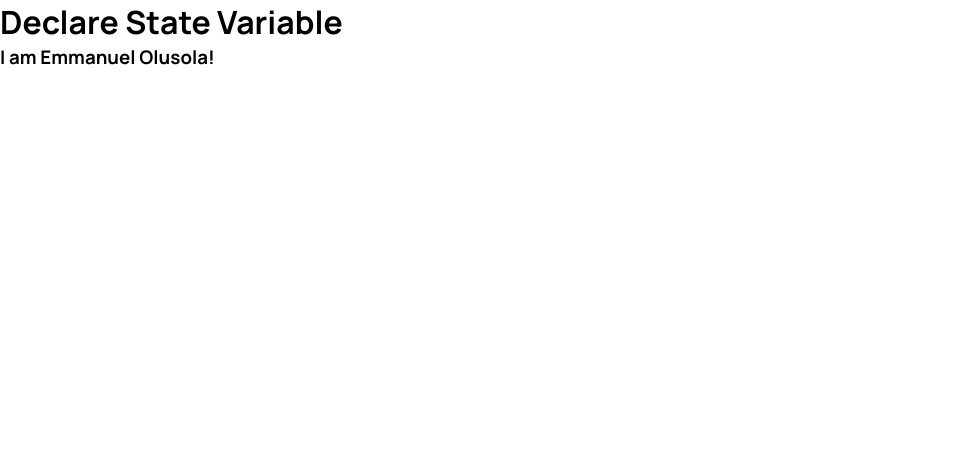
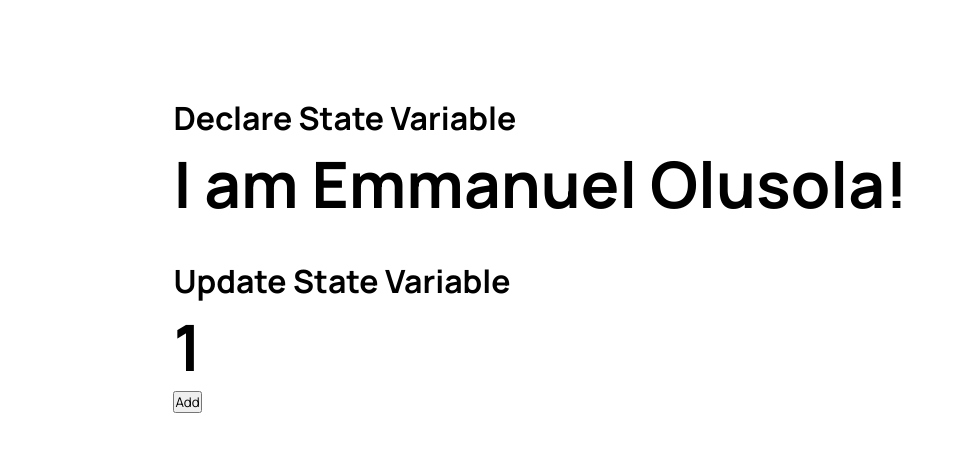
Before and after one commit to emmanuelolusola/learn-react-hooks, a React (Create React App) app: page / in a window 1280 px wide. Shown: the top 452 px of the page, without its empty margins (0-963 px from the left). Built offline with nearby package versions, Linux system fonts and the light colour scheme.

Commit message:
useState: variable declaration

```diff
--- a/src/App.js
+++ b/src/App.js
@@ -2,11 +2,13 @@ import React from "react";
 
 import "./App.css";
 import PartOne from "./components/one/PartOne";
+import PartTwo from "./components/two/PartTwo";
 
 const App = () => {
   return (
     <div>
       <PartOne />
+      <PartTwo />
     </div>
   );
 };
--- a/src/components/one/PartOne.js
+++ b/src/components/one/PartOne.js
@@ -1,4 +1,6 @@
 import React, { useState } from "react";
+
+import "./partOne.css";
 
 const PartOne = () => {
   const [name] = useState("Emmanuel Olusola");
--- /dev/null
+++ b/src/components/one/partOne.css
@@ -0,0 +1,18 @@
+div {
+  margin: 0 5%;
+  padding-top: 2rem;
+}
+
+h1 {
+  color: linear-gradient(
+    90deg,
+    rgba(70, 24, 133, 1) 0%,
+    rgba(32, 32, 154, 1) 31%,
+    rgba(39, 7, 148, 1) 69%,
+    rgba(33, 2, 120, 1) 100%
+  );
+}
+
+h3 {
+  font-size: 64px;
+}
--- /dev/null
+++ b/src/components/two/PartTwo.js
@@ -0,0 +1,18 @@
+import React, { useState } from "react";
+
+const PartTwo = () => {
+  const [count, setCount] = useState(1);
+  const handleClick = () => {
+    if (count >= 30) return 0;
+    setCount(count + 1);
+  };
+  return (
+    <div>
+      <h1>Update State Variable</h1>
+      <h3>{count}</h3>
+      <button onClick={handleClick}>Add</button>
+    </div>
+  );
+};
+
+export default PartTwo;
```
